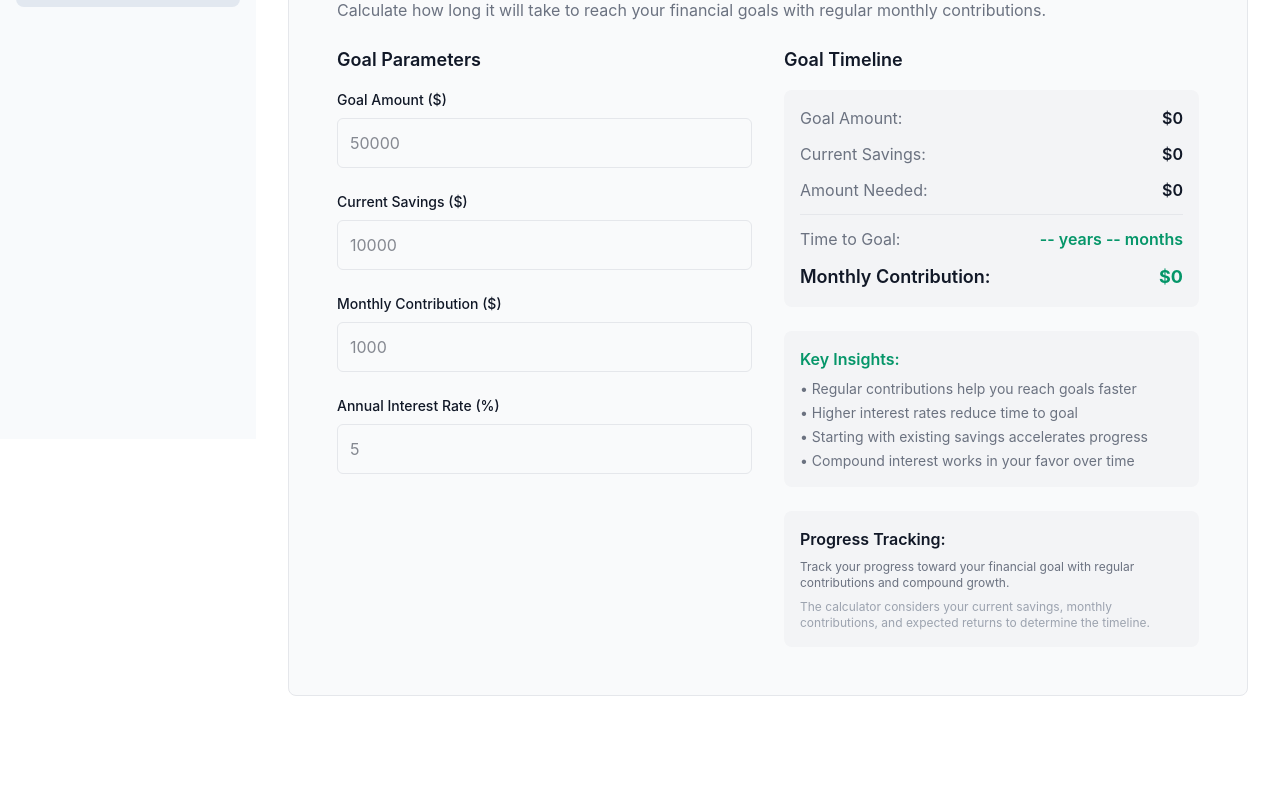
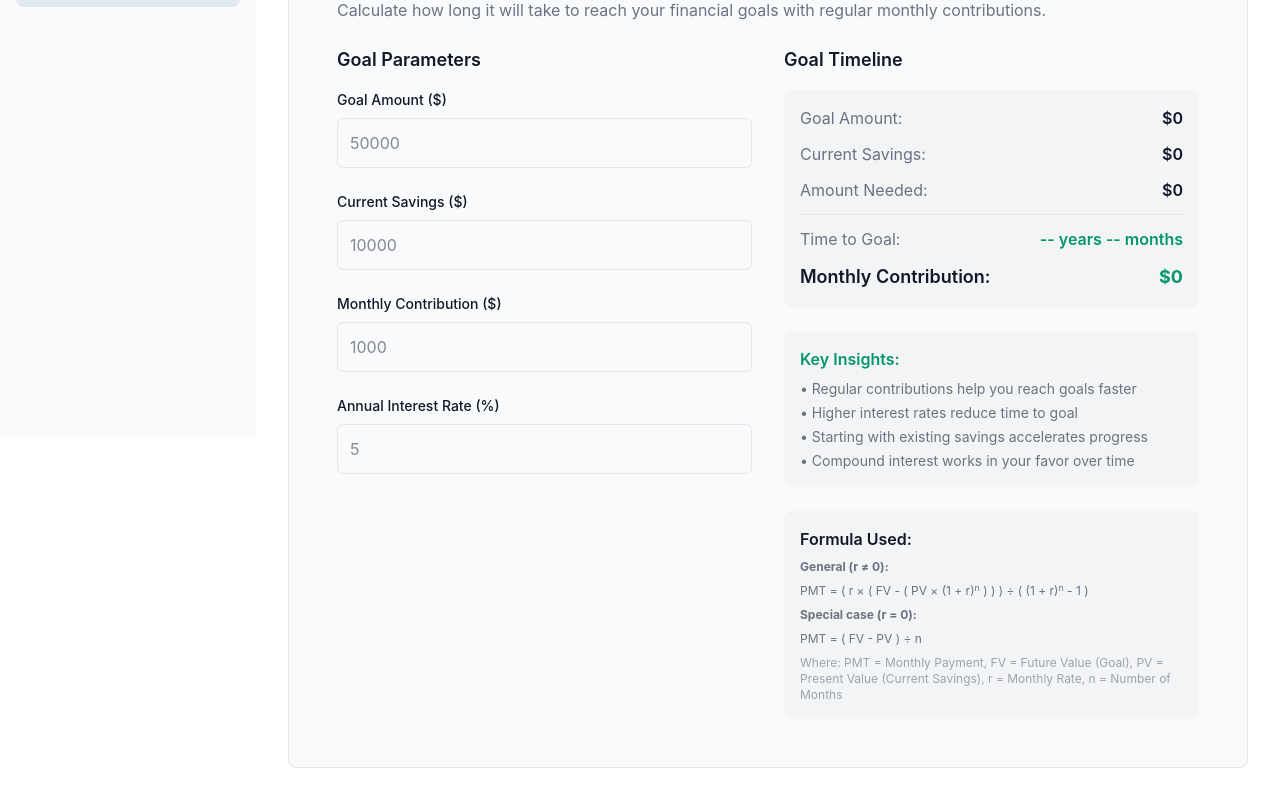
Before and after one commit to samuel-kar/invest-ed, a React (Vite) app in the folder frontend/: page /savings/savings-goal in a window 1280 px wide. Shown: the part 361-1161 px from the top of the page. Before the commit the page ends 1089 px from the top, so only its background shows below. Built offline with nearby package versions, Linux system fonts and the light colour scheme.

Commit message:
update formula

```diff
--- a/frontend/src/routes/savings/savings-goal.tsx
+++ b/frontend/src/routes/savings/savings-goal.tsx
@@ -218,7 +218,7 @@ function SavingsGoalPage() {
               </ul>
             </div>
 
-            {/* Progress Information */}
+            {/* Formula Information */}
             <div
               className="p-4 rounded-lg"
               style={{ backgroundColor: 'var(--bg-tertiary)' }}
@@ -227,22 +227,30 @@ function SavingsGoalPage() {
                 className="font-semibold mb-2"
                 style={{ color: 'var(--text-primary)' }}
               >
-                Progress Tracking:
+                Formula Used:
               </h4>
               <div
                 className="text-xs"
                 style={{ color: 'var(--text-secondary)' }}
               >
                 <p className="mb-2">
-                  Track your progress toward your financial goal with regular
-                  contributions and compound growth.
+                  <strong>General (r ≠ 0):</strong>
                 </p>
+                <p className="mb-2">
+                  PMT = ( r × ( FV - ( PV × (1 + r)<sup>n</sup> ) ) ) ÷ ( (1 +
+                  r)<sup>n</sup> - 1 )
+                </p>
+                <p className="mb-2">
+                  <strong>Special case (r = 0):</strong>
+                </p>
+                <p className="mb-2">PMT = ( FV - PV ) ÷ n</p>
                 <p
                   className="text-xs mt-1"
                   style={{ color: 'var(--text-muted)' }}
                 >
-                  The calculator considers your current savings, monthly
-                  contributions, and expected returns to determine the timeline.
+                  Where: PMT = Monthly Payment, FV = Future Value (Goal), PV =
+                  Present Value (Current Savings), r = Monthly Rate, n = Number
+                  of Months
                 </p>
               </div>
             </div>
```
